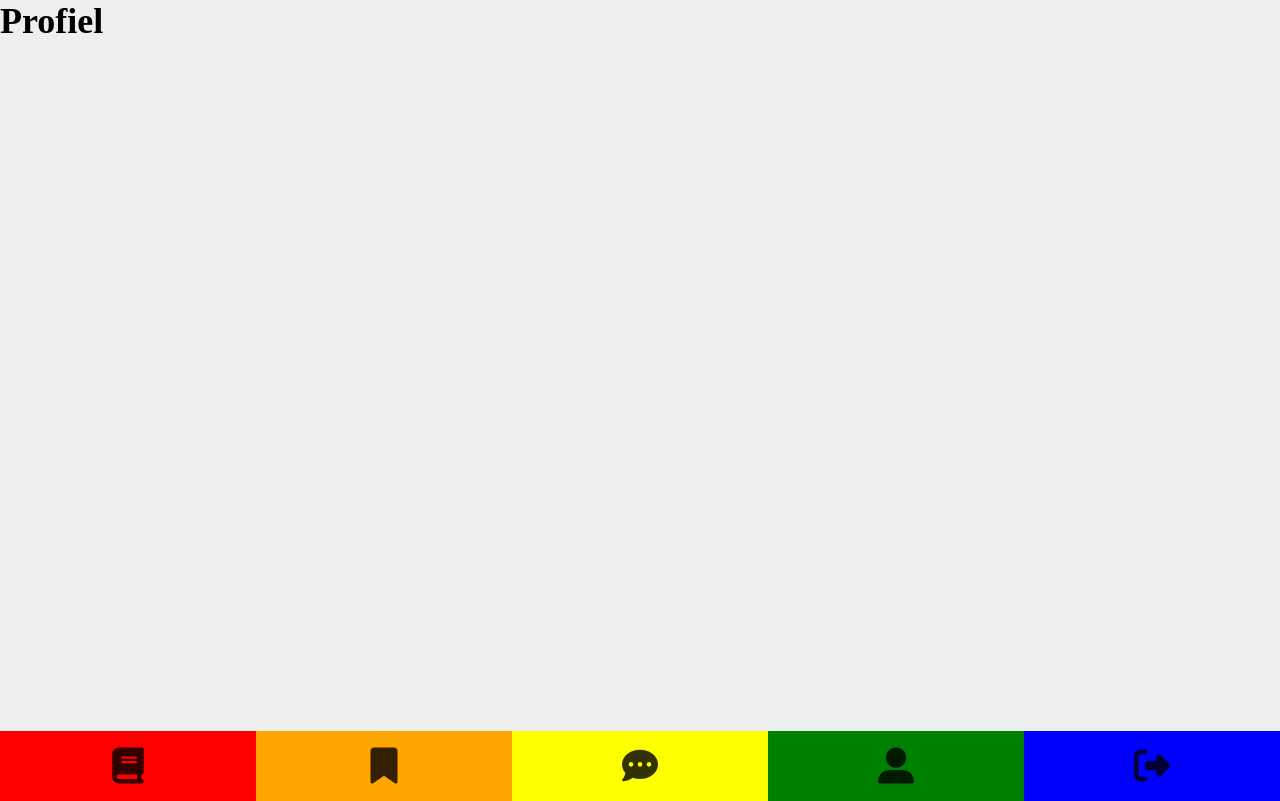
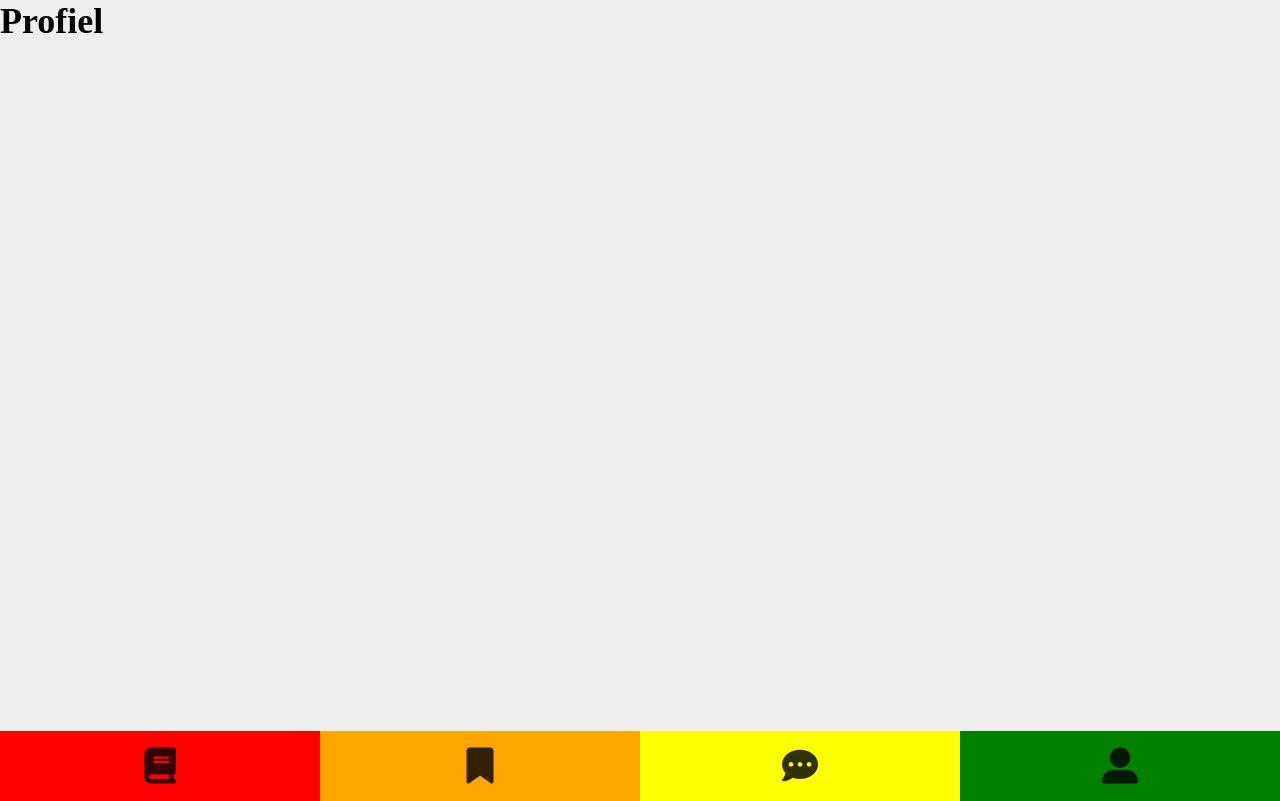
Before and after one commit to Baeshee/IPMEDT4-Kinderboekenapp-React, a React (Create React App) app in the folder kinderboekenapp/: page /profiel in a window 1280 px wide. Built offline with nearby package versions, Linux system fonts and the light colour scheme.

Commit message:
Update to Navbar
Removed the logout, because this will be moved to the profile page

```diff
--- a/kinderboekenapp/src/NavItems.js
+++ b/kinderboekenapp/src/NavItems.js
@@ -19,9 +19,4 @@ export const NavItems = [
         url: '/profiel',
         icon: 'fas fa-user-alt fa-2x'
     },
-    {
-        cName: 'nav__list__link',
-        url: '/logout',
-        icon: 'fas fa-sign-out-alt fa-2x'
-    },
 ]
--- a/kinderboekenapp/src/Navbar.scss
+++ b/kinderboekenapp/src/Navbar.scss
@@ -46,9 +46,6 @@ $colors:(
             &:nth-of-type(4){
                 background-color:map.get($colors, "MT");
             }
-            &:nth-of-type(5){
-                background-color:map.get($colors, "PF");
-            }
         }
     }
 }
```
